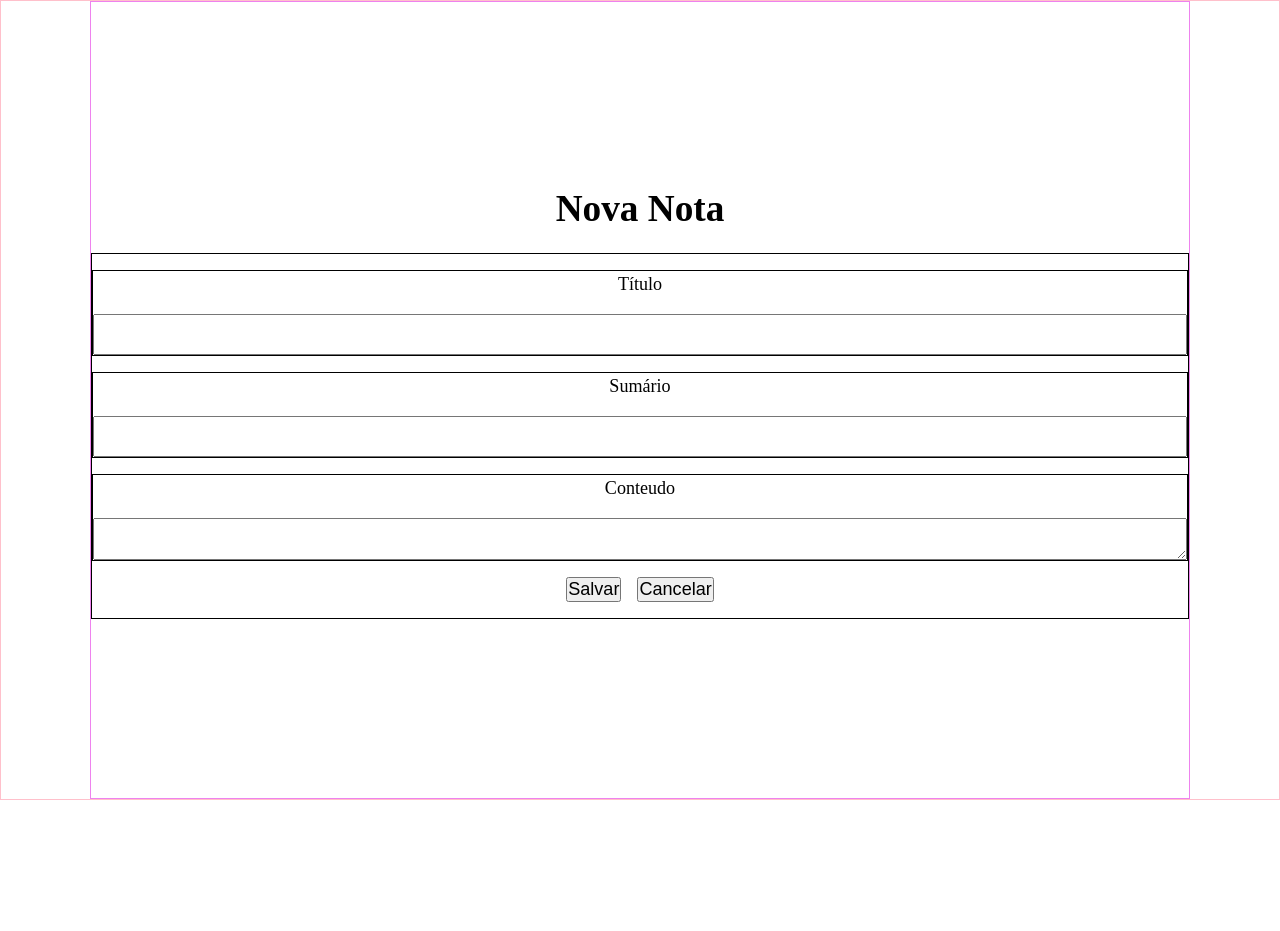
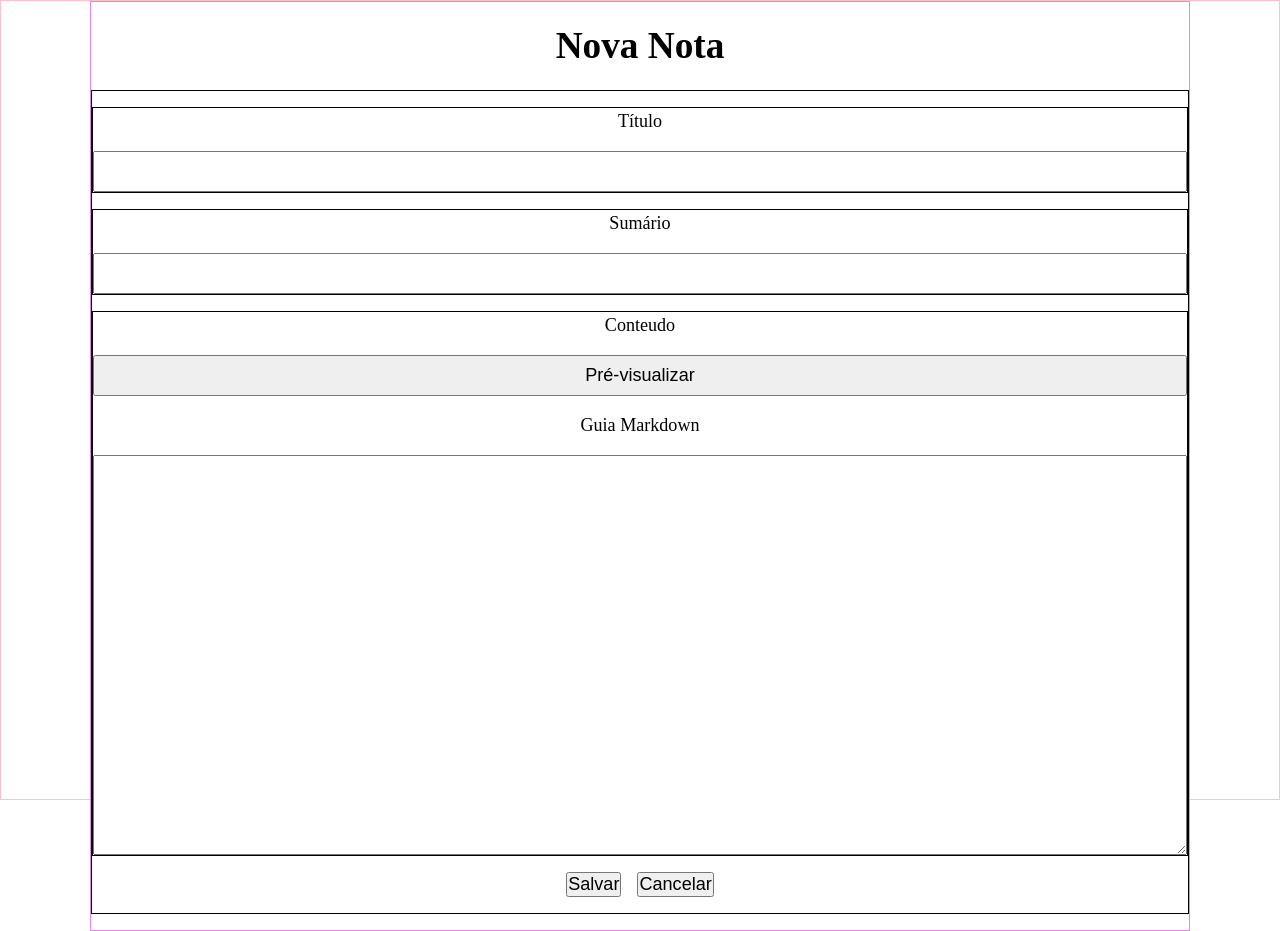
Before and after one commit to pedrobfernandes/MyNotes, a Next.js app: page /notes/new in a window 1280 px wide. Before the commit the page ends 800 px from the top, so only its background shows below. Built offline with nearby package versions, Linux system fonts and the light colour scheme; no server answers.

Commit message:
Adiciona pré-visualização de Markdown no formulário de notas
- implementa toggle (botão) entre edição e preview no NoteForm (para edição e criação de nota)
- inclui link para documentação de sintaxe Markdown (docs do github)

```diff
--- a/src/app/dashboard/page.tsx
+++ b/src/app/dashboard/page.tsx
@@ -61,7 +61,7 @@ export default function Dashboard()
         Cuida de pegar a pesquisa "normalizada" (minuscúlas, sem espaços etc)
         normalizedFilter fica de fora do filtro abaixo, pois ele é so 1 (o que foi digiado)
         então não precisa ser "processado varias vezes", apenas comparado.
-        Apos apenas comparamos comparamos e colocamos no array as notas que correspondem
+        Apos apenas comparamos e colocamos no array as notas que correspondem
         ao filtro.
     */
     const normalizedFilter: string = normalize(filter);
@@ -294,7 +294,7 @@ export default function Dashboard()
     useEffect(() =>
     {
         /*
-            Aqui garante que o "engracadinho" coloque na url
+            Aqui garante que o "engracadinho" não coloque na url
             ....page=-15. Quer dizer, pode colocar á vontade né mas
             vai para a página 1
         */
--- /dev/null
+++ b/src/app/notes/[id]/page.module.css
@@ -0,0 +1,4 @@
+.viewNoteContainer
+{
+    padding: 1rem;
+}
--- a/src/components/NoteForm.module.css
+++ b/src/components/NoteForm.module.css
@@ -32,14 +32,23 @@
 
         input,
         button,
-        textarea
+        textarea,
+        .previewContainer
         {
             width: 100%;
         }
 
         textarea
         {
+            min-height: calc(400 / 16 * 1rem);
+            resize: vertical;
+        }
+
+        textarea,
+        .previewContainer
+        {
             max-width: 100%;
+            padding: 1rem;
         }
     }
 
--- a/src/components/NoteForm.tsx
+++ b/src/components/NoteForm.tsx
@@ -8,6 +8,7 @@ import { insertNote, updateNote } from "@/data/notes";
 import { supabase } from "@/lib/supabase/client";
 import {  UserResponse } from "@supabase/supabase-js";
 import { useNotes } from "@/context/NotesContext";
+import ReactMarkdown from "react-markdown";
 import styles from "./NoteForm.module.css";
 
 
@@ -29,6 +30,13 @@ export function NoteForm(props: NoteFormProps)
     const [title, setTitle] = useState(initialData?.title || "");
     const [summary, setSummary] = useState(initialData?.summary || "");
     const [content, setContent] = useState(initialData?.content || "");
+    const [previewMode, setPreviewMode] = useState<boolean>(false);
+
+    const MARKDOWN_GUIDE_URL: string =
+        "https://docs.github.com/" +
+        "pt/get-started/writing-on-github/" +
+        "getting-started-with-writing-and-formatting-on-github/" +
+        "basic-writing-and-formatting-syntax";
 
 
     async function handleSubmit(event: React.SyntheticEvent<HTMLFormElement>): Promise<void>
@@ -89,6 +97,29 @@ export function NoteForm(props: NoteFormProps)
     }
 
 
+    function renderTextOrMarkDown()
+    {
+        if (previewMode === true)
+        {
+            return(
+                <div className={styles.previewContainer}>
+                    <ReactMarkdown>
+                        {content}
+                    </ReactMarkdown>
+                </div>
+            );
+        }
+
+        return(
+            <textarea
+                id="content"
+                value={content}
+                onChange={(event) => setContent(event.target.value)}
+            />
+        );
+    }
+
+
     function handleCancel()
     {
         router.push(redirectPath);
@@ -119,11 +150,20 @@ export function NoteForm(props: NoteFormProps)
             </div>
             <div className={styles.inputGroup}>
                 <label htmlFor="content">Conteudo</label>
-                <textarea
-                    id="content"
-                    value={content}
-                    onChange={(event) => setContent(event.target.value)}
-                />
+                <button
+                    type="button"
+                    onClick={() => setPreviewMode(!previewMode)}
+                >
+                    {previewMode ? "Continuar escrevendo" : "Pré-visualizar"}
+                </button>
+                <a
+                    href={MARKDOWN_GUIDE_URL}
+                    target="_blank"
+                    rel="noopener noreferrer"
+                >
+                    Guia Markdown
+                </a>
+                {renderTextOrMarkDown()}
             </div>
 
 
--- a/src/components/SearchForm.tsx
+++ b/src/components/SearchForm.tsx
@@ -29,7 +29,7 @@ export default function SearchForm(props: SearchFormProps)
 
 
     // Prefiro que a busca seja mesmo apos apertar o botão ao invez daquele modelo
-    // moderno e chado de digitar e ir filtrando..
+    // moderno e chato de digitar e ir filtrando..
     function handleSubmit(event: React.SyntheticEvent<HTMLFormElement>): void
     {
         event.preventDefault();
```
